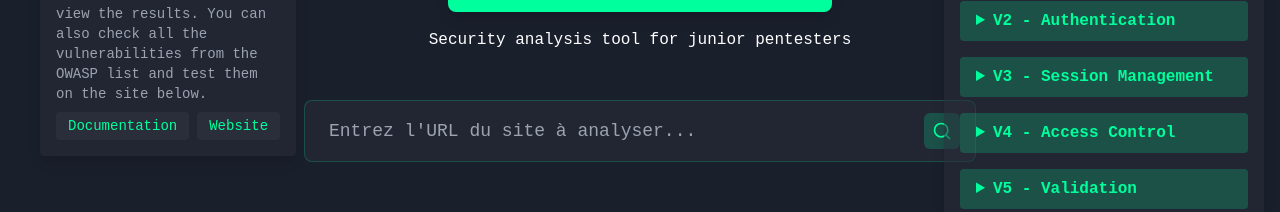
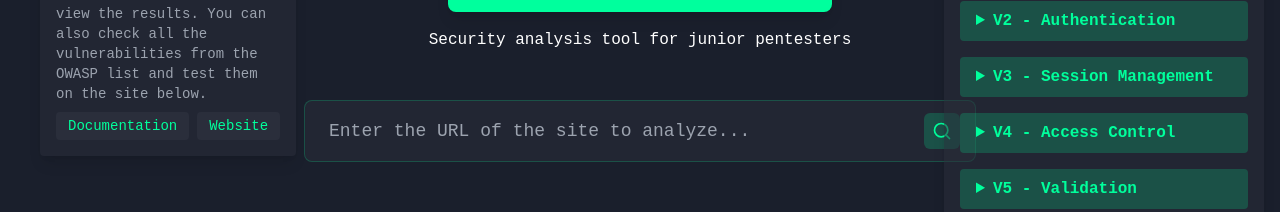
Before and after one commit to capstone-hermes/hermes-gui, a React (Vite) app: page /home in a window 1280 px wide. Shown: the part 148-360 px from the top of the page. Built offline with nearby package versions, Linux system fonts and the light colour scheme.

Commit message:
fix bug on valentin device

```diff
--- a/src/components/UrlInput.tsx
+++ b/src/components/UrlInput.tsx
@@ -22,7 +22,7 @@ const UrlInput = ({ onSubmit }: UrlInputProps) => {
           type="url"
           value={url}
           onChange={(e) => setUrl(e.target.value)}
-          placeholder="Entrez l'URL du site à analyser..."
+          placeholder="Enter the URL of the site to analyze..."
           className="w-full px-6 py-4 bg-cyber-gray/50 border border-cyber-green/20 rounded-lg
                    text-white placeholder-gray-400 focus:outline-none focus:ring-2
                    focus:ring-cyber-green/50 transition-all duration-300 text-lg"
--- a/src/pages/Home.tsx
+++ b/src/pages/Home.tsx
@@ -300,12 +300,12 @@ return (
                         </summary>
                         <div className="mt-2 pl-4">
                           {sectionItems.map((item, index) => (
-                            <div key={index} className="mb-4 bg-cyber-black border border-cyber-green p-3 rounded flex items-center justify-between">
+                            <div key={index} className="mb-4 bg-cyber-black border border-cyber-green p-3 rounded flex items-start justify-between">
                               <div>
                                 <h4 className="text-gray-300 font-semibold">{item.req_id}</h4>
                                 <p className="text-gray-400">{item.req_description}</p>
                               </div>
-                            <div onClick={() => toggleCheck(item.req_id)} className="cursor-pointer">
+                            <div onClick={() => toggleCheck(item.req_id)} className="cursor-pointer p-1">
                               {checkedAsvs[item.req_id] ? (
                                 <FiCheckCircle className="text-cyber-green" size={20} />
                               ) : (
```
